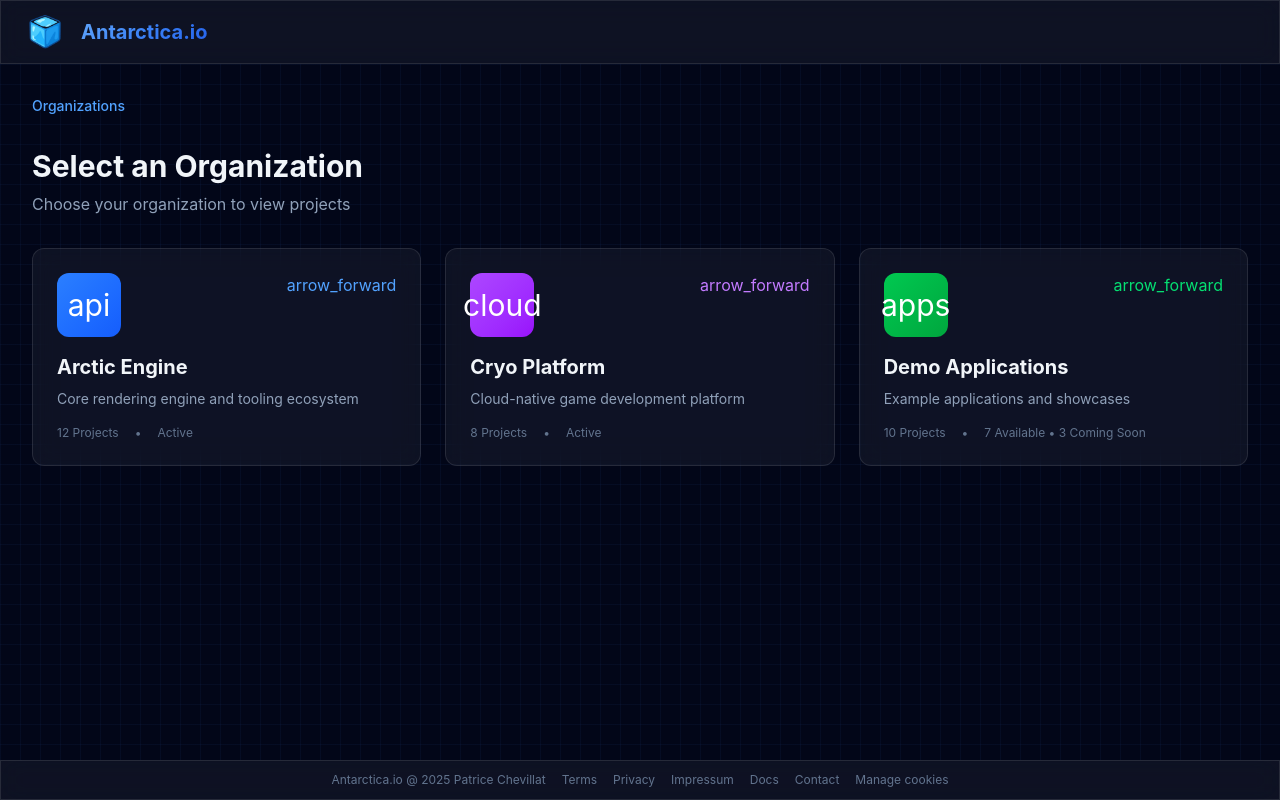
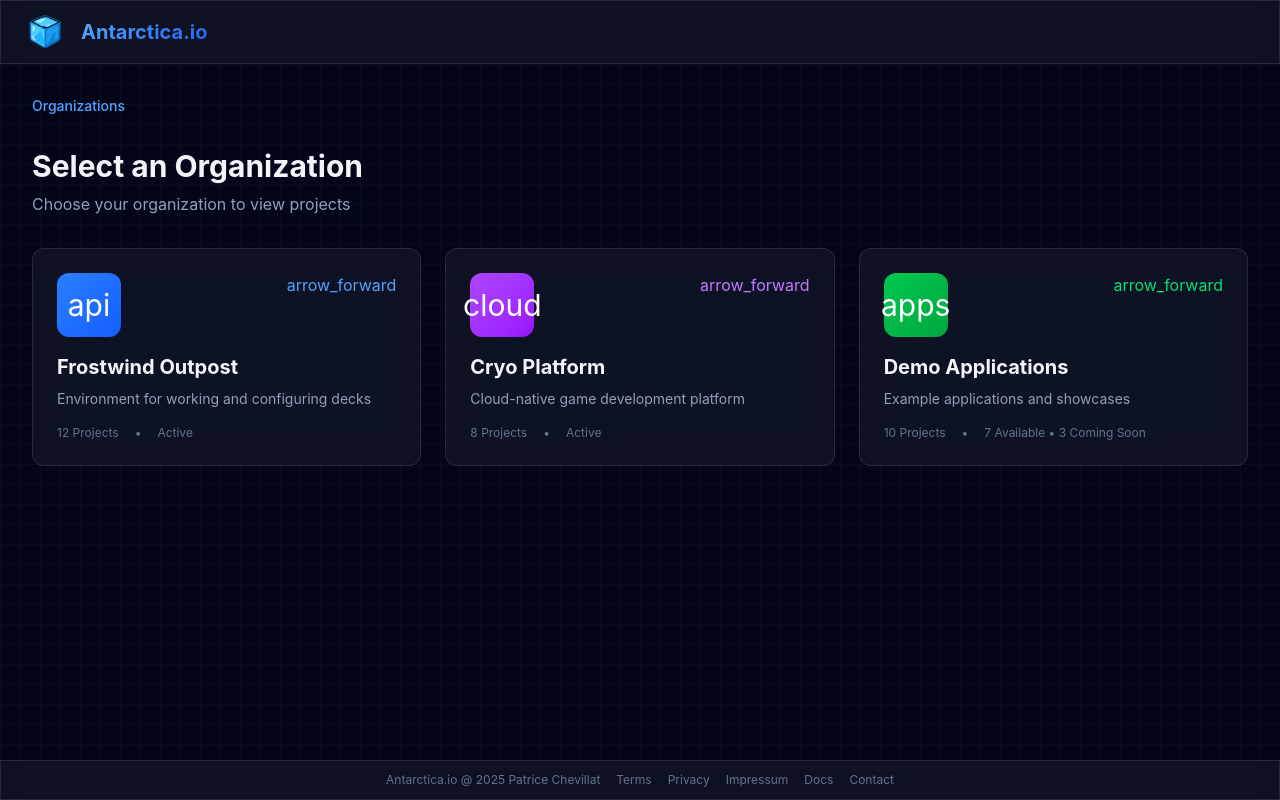
Before and after one commit to chevp/antarctica.io, a Vue app: page / in a window 1280 px wide. Built offline with nearby package versions, Linux system fonts and the light colour scheme.

Commit message:
added link to frostwind-outpost

```diff
--- a/src/components/AppFooter.vue
+++ b/src/components/AppFooter.vue
@@ -11,7 +11,6 @@ const currentYear = new Date().getFullYear()
       <a href="https://chevp.github.io/site-policy/impressum.html" target="_blank" rel="noopener" class="text-slate-500 hover:text-slate-300 transition-colors">Impressum</a>
       <a href="/docs" class="text-slate-500 hover:text-slate-300 transition-colors">Docs</a>
       <a href="https://chevp.github.io/site-policy/contact.html" target="_blank" rel="noopener" class="text-slate-500 hover:text-slate-300 transition-colors">Contact</a>
-      <button type="button" class="text-slate-500 hover:text-slate-300 transition-colors">Manage cookies</button>
     </nav>
   </footer>
 </template>
--- a/src/components/OrganizationCard.vue
+++ b/src/components/OrganizationCard.vue
@@ -1,5 +1,10 @@
 <template>
-  <div class="card glass rounded-xl p-6 border border-slate-700/50">
+  <a
+    :href="link"
+    target="_blank"
+    rel="noopener noreferrer"
+    class="card glass rounded-xl p-6 border border-slate-700/50 block cursor-pointer hover:border-slate-600 transition-colors"
+  >
     <div class="flex items-start justify-between mb-4">
       <div
         class="w-16 h-16 rounded-xl flex items-center justify-center"
@@ -16,7 +21,7 @@
       <span>•</span>
       <span>{{ status }}</span>
     </div>
-  </div>
+  </a>
 </template>
 
 <script>
@@ -46,6 +51,10 @@ export default {
     status: {
       type: String,
       default: 'Active'
+    },
+    link: {
+      type: String,
+      default: '#'
     }
   },
   computed: {
--- a/src/components/OrganizationsGrid.vue
+++ b/src/components/OrganizationsGrid.vue
@@ -22,6 +22,7 @@
         :color="org.color"
         :project-count="org.projectCount"
         :status="org.status"
+        :link="org.link"
       />
     </div>
   </div>
@@ -39,13 +40,14 @@ export default {
     return {
       organizations: [
         {
-          id: 'arctic-engine',
-          title: 'Arctic Engine',
-          description: 'Core rendering engine and tooling ecosystem',
+          id: 'cryo-lab',
+          title: 'Cryo Lab',
+          description: 'Environment for working and configuring decks',
           icon: 'api',
           color: 'blue',
           projectCount: 12,
-          status: 'Active'
+          status: 'Active',
+          link: 'https://ice-station.io'
         },
         {
           id: 'cryo-platform',
--- a/src/pages/DashboardPage.vue
+++ b/src/pages/DashboardPage.vue
@@ -3,7 +3,7 @@
     <!-- Page Header -->
     <div class="mb-12 text-center">
       <h2 class="text-4xl font-bold mb-4">Welcome to Cryo Lab</h2>
-      <p class="text-slate-400 text-lg">Your development environment for building modern applications</p>
+      <p class="text-slate-400 text-lg">Your environment for working and configuring decks</p>
     </div>
 
     <!-- Get Cryo Lab Button -->
--- a/src/pages/OverviewPage.vue
+++ b/src/pages/OverviewPage.vue
@@ -22,6 +22,7 @@
         :color="org.color"
         :project-count="org.projectCount"
         :status="org.status"
+        :link="org.link"
       />
     </div>
   </div>
@@ -39,13 +40,14 @@ export default {
     return {
       organizations: [
         {
-          id: 'arctic-engine',
-          title: 'Arctic Engine',
-          description: 'Core rendering engine and tooling ecosystem',
+          id: 'frostwind-outpost',
+          title: 'Frostwind Outpost',
+          description: 'Environment for working and configuring decks',
           icon: 'api',
           color: 'blue',
           projectCount: 12,
-          status: 'Active'
+          status: 'Active',
+          link: 'https://chevp.github.io/ice-station.io/frostwind-outpost'
         },
         {
           id: 'cryo-platform',
```
